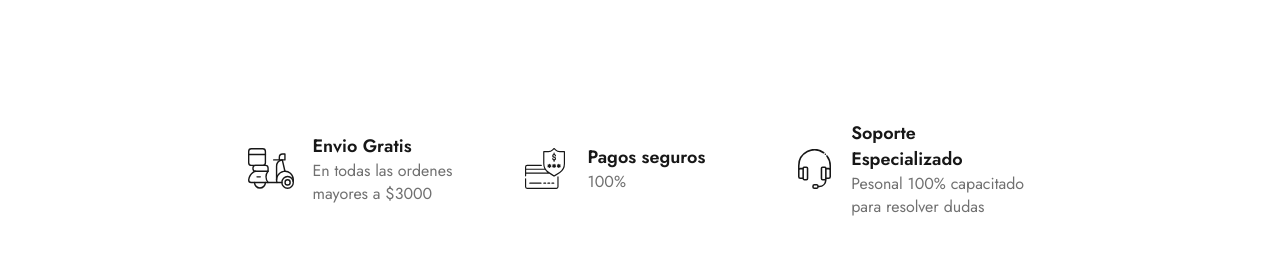
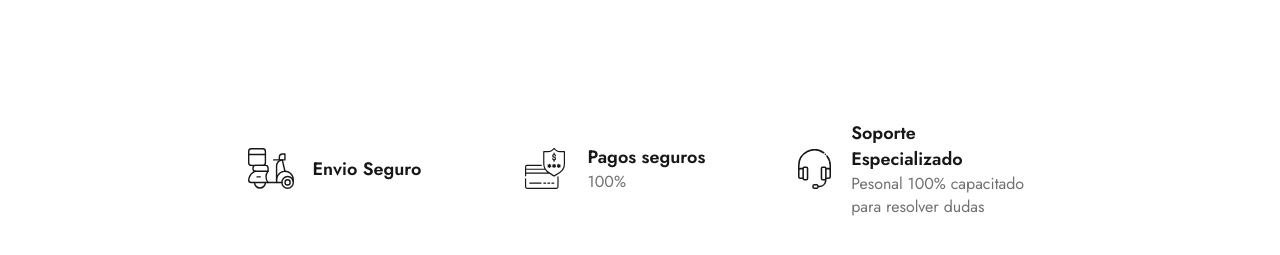
Before and after one commit to FelipeBaracaldo1118/tecmovil, a plain HTML site: page index.html in a window 1280 px wide. Shown: the part 960-1215 px from the top of the page. Drawn offline with nearby package versions, Linux system fonts and the light colour scheme.

Commit message:
cambio palabra de envios

```diff
--- a/index.html
+++ b/index.html
@@ -175,9 +175,9 @@
               </div>
 
               <div class="service-content">
-                <p class="service-item-title">Envio Gratis</p>
+                <p class="service-item-title">Envio Seguro</p>
 
-                <p class="service-item-text">En todas las ordenes mayores a $3000</p>
+                <p class="service-item-text"></p>
               </div>
             </li>
 
```
